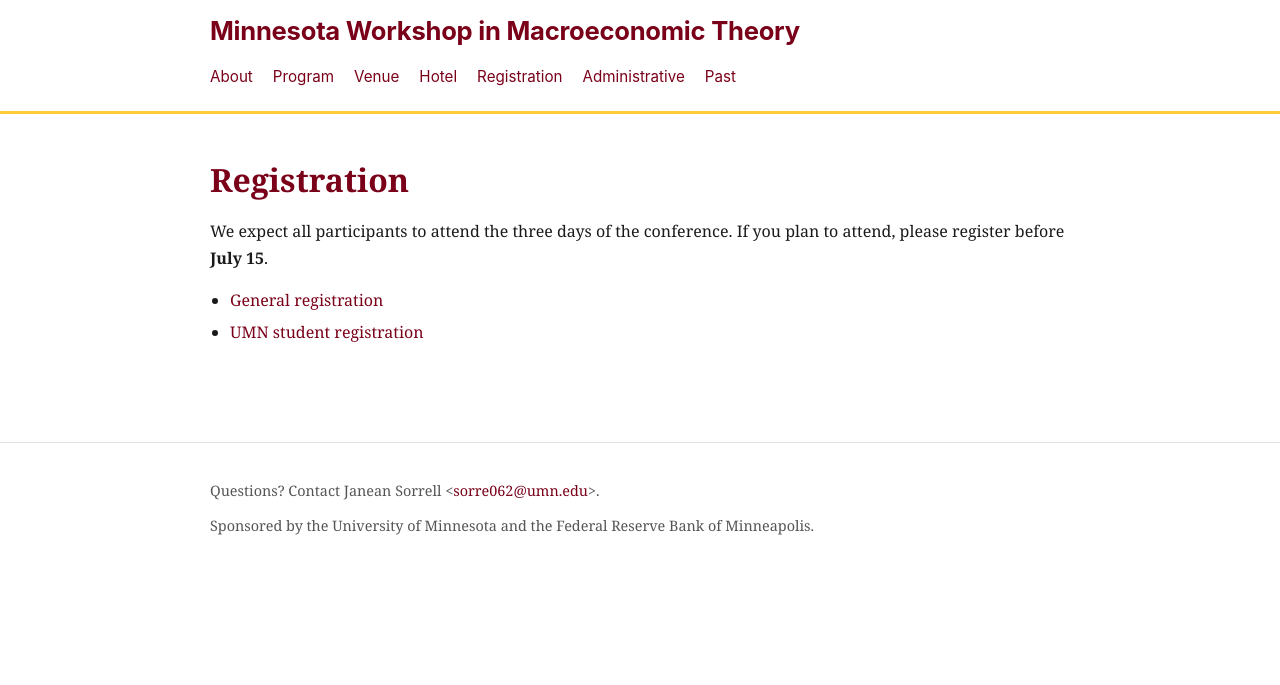
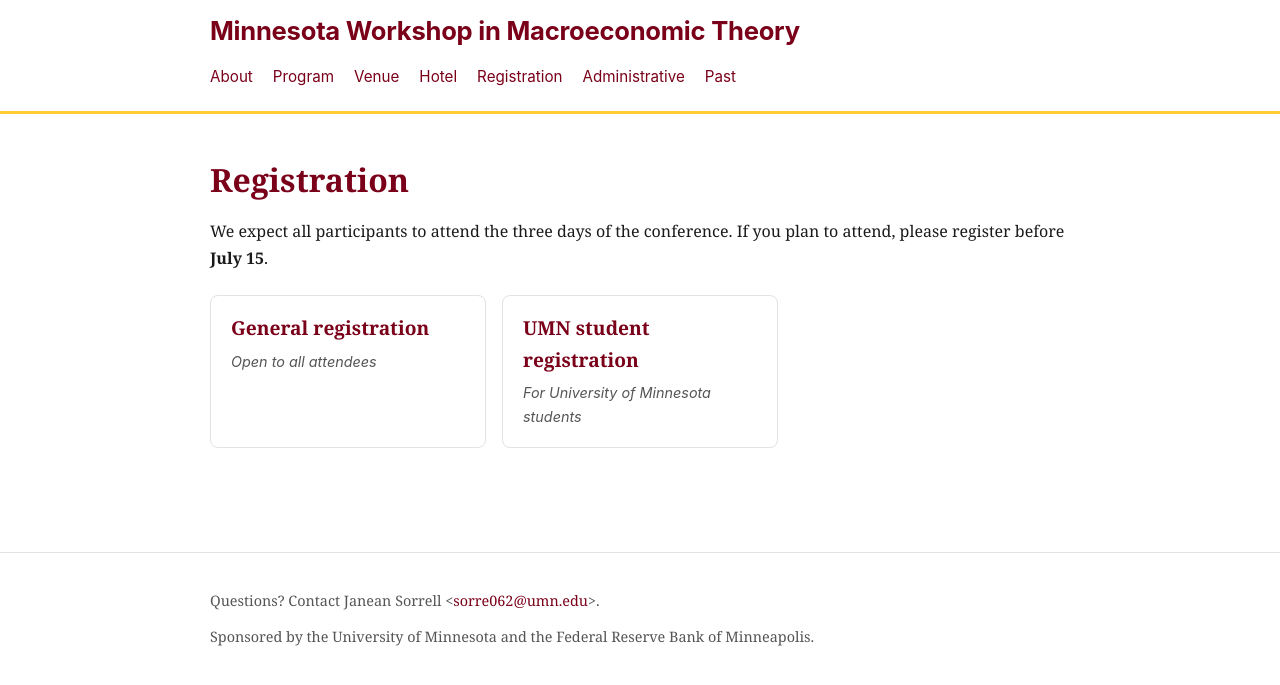
Before and after one commit to mnmacro/mnmacro.github.io, a Jekyll site: the page built from registration.md, in a window 1280 px wide. Shown: the top 685 px of the page. Built offline with Jekyll 4.4.1, drawn with Linux system fonts in a browser that asks for light colours.

Commit message:
Render registration links as cards on Registration page
Match the card style used on Hotel and home (active state). The two
forms — general and UMN-student — are now visually distinct tiles with a
short descriptor below each title.

Co-Authored-By: Claude Opus 4.7 (1M context) <noreply@anthropic.com>

```diff
--- a/registration.md
+++ b/registration.md
@@ -8,7 +8,13 @@ permalink: /registration/
 
 <p>We expect all participants to attend the three days of the conference. If you plan to attend, please register before <strong>{{ site.conference.registration_deadline }}</strong>.</p>
 
-<ul class="registration-links">
-  <li><a href="https://docs.google.com/forms/d/e/1FAIpQLSfcdt1tpqM8qQOZ1KqLMLNmRpsjz68otAzHae0qpnvclq-Isw/viewform?usp=publish-editor">General registration</a></li>
-  <li><a href="https://docs.google.com/forms/d/e/1FAIpQLSeOkDxbo-02h3OvKCtgpCu7vivYZ1vU8N0DtdziJ5k9RpFnyQ/viewform?usp=publish-editor">UMN student registration</a></li>
-</ul>
+<div class="past-cards action-cards">
+  <a class="past-card" href="https://docs.google.com/forms/d/e/1FAIpQLSfcdt1tpqM8qQOZ1KqLMLNmRpsjz68otAzHae0qpnvclq-Isw/viewform?usp=publish-editor">
+    <h2>General registration</h2>
+    <p class="dates">Open to all attendees</p>
+  </a>
+  <a class="past-card" href="https://docs.google.com/forms/d/e/1FAIpQLSeOkDxbo-02h3OvKCtgpCu7vivYZ1vU8N0DtdziJ5k9RpFnyQ/viewform?usp=publish-editor">
+    <h2>UMN student registration</h2>
+    <p class="dates">For University of Minnesota students</p>
+  </a>
+</div>
```
